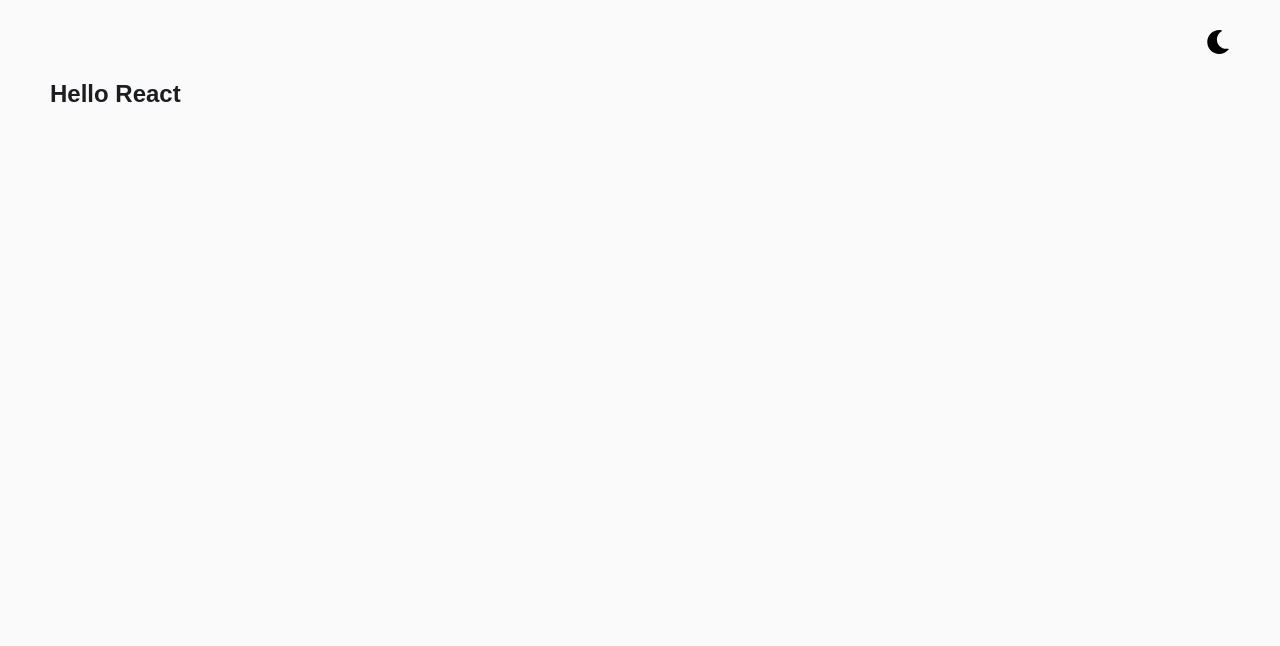
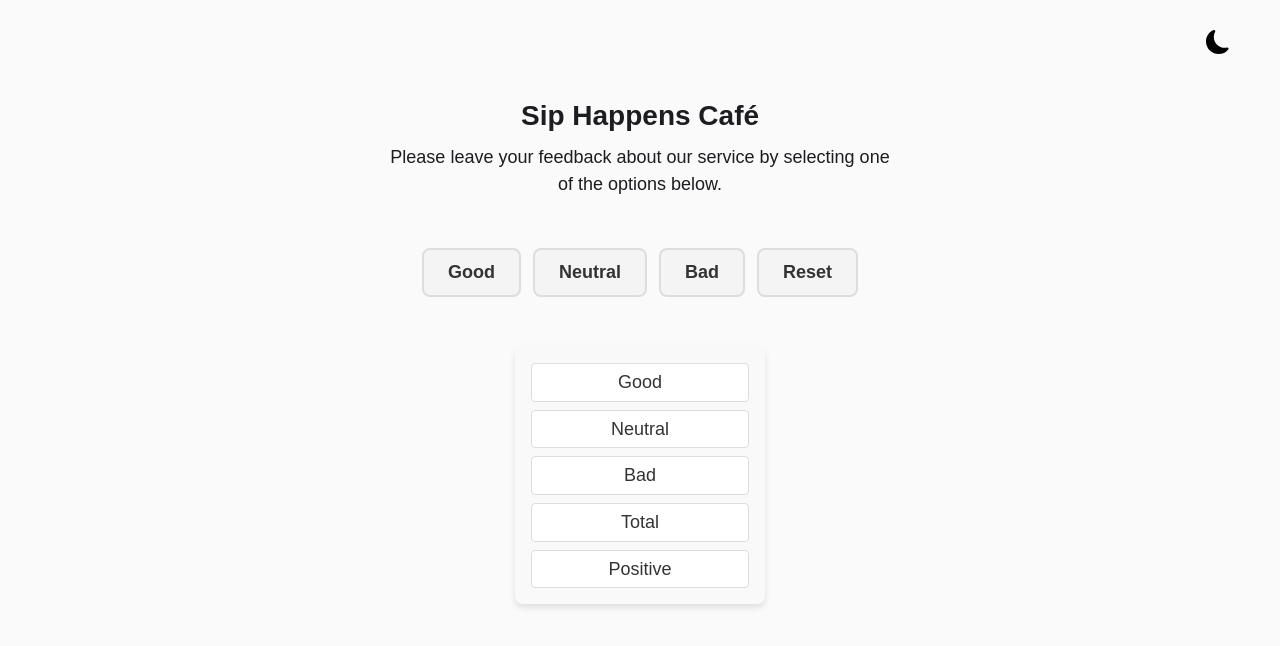
Before and after one commit to Vlad-Rzaiev/goit-react-hw-02, a React (Vite) app: page / in a window 1280 px wide. Shown: the top 646 px of the page. Built offline with nearby package versions, Linux system fonts and the light colour scheme.

Commit message:
add all components

```diff
--- a/src/App.jsx
+++ b/src/App.jsx
@@ -2,12 +2,15 @@ import { useState, useEffect } from 'react';
 import Section from './components/section/Section';
 import Container from './components/container/Container';
 import DarkModeButton from './components/DakModeButton/DakModeButton';
+import Description from './components/Description/Description';
+import Options from './components/Options/Options';
+import Feedback from './components/Feedback/Feedback';
 
 function App() {
   const [isDarkMode, setIsDarkMode] = useState(() => {
     const savedTheme = localStorage.getItem('theme');
 
-    if (savedTheme) {
+    if (savedTheme !== null) {
       return JSON.parse(savedTheme);
     }
 
@@ -24,14 +27,19 @@ function App() {
   }, [isDarkMode]);
 
   const toggleDarkMode = () => {
-    setIsDarkMode(prev => !prev);
+    setIsDarkMode(state => !state);
   };
 
   return (
     <Section>
       <Container>
         <DarkModeButton onClick={toggleDarkMode} isDarkMode={isDarkMode} />
-        <h1>Hello React</h1>
+
+        <Description />
+
+        <Options />
+
+        <Feedback />
       </Container>
     </Section>
   );
--- a/src/components/DakModeButton/DakModeButton.jsx
+++ b/src/components/DakModeButton/DakModeButton.jsx
@@ -1,13 +1,13 @@
-import { FaMoon, FaSun } from 'react-icons/fa';
+import { BsMoonFill, BsSunFill } from 'react-icons/bs';
 import styles from './DakModeButton.module.css';
 
 export default function DarkModeButton({ onClick, isDarkMode }) {
   return (
     <button className={styles.button} onClick={onClick}>
       {isDarkMode ? (
-        <FaSun color="yellow" size="24" />
+        <BsSunFill color="yellow" size="24" />
       ) : (
-        <FaMoon color="black" size="24" />
+        <BsMoonFill color="black" size="24" />
       )}
     </button>
   );
--- /dev/null
+++ b/src/components/Description/Description.jsx
@@ -0,0 +1,13 @@
+import styles from './Description.module.css';
+
+export default function Description() {
+  return (
+    <div className={styles.descriptionContainer}>
+      <h1 className={styles.descriptionTitle}>Sip Happens Café</h1>
+      <p className={styles.descriptionText}>
+        Please leave your feedback about our service by selecting one of the
+        options below.
+      </p>
+    </div>
+  );
+}
--- /dev/null
+++ b/src/components/Description/Description.module.css
@@ -0,0 +1,16 @@
+.descriptionContainer {
+  text-align: center;
+  max-width: 500px;
+  margin: 0 auto 50px;
+}
+
+.descriptionTitle {
+  font-size: 28px;
+  font-weight: 700;
+  margin-bottom: 12px;
+}
+
+.descriptionText {
+  font-size: 18px;
+  line-height: 1.5;
+}
--- /dev/null
+++ b/src/components/Feedback/Feedback.jsx
@@ -0,0 +1,13 @@
+import styles from './Feedback.module.css';
+
+export default function Feedback() {
+  return (
+    <div className={styles.feedbackContainer}>
+      <p className={styles.feedbackText}>Good</p>
+      <p className={styles.feedbackText}>Neutral</p>
+      <p className={styles.feedbackText}>Bad</p>
+      <p className={styles.feedbackText}>Total</p>
+      <p className={styles.feedbackText}>Positive</p>
+    </div>
+  );
+}
--- /dev/null
+++ b/src/components/Feedback/Feedback.module.css
@@ -0,0 +1,34 @@
+.feedbackContainer {
+  display: flex;
+  flex-direction: column;
+  align-items: center;
+  gap: 8px;
+  padding: 16px;
+  border-radius: 8px;
+  background-color: #f9f9f9;
+  box-shadow: 0px 4px 6px rgba(0, 0, 0, 0.1);
+  width: 250px;
+  margin: 0 auto;
+}
+
+.feedbackText {
+  font-size: 18px;
+  font-weight: 500;
+  color: #333;
+  padding: 8px 12px;
+  border-radius: 4px;
+  width: 100%;
+  text-align: center;
+  background-color: #ffffff;
+  border: 1px solid #ddd;
+  transition: background-color 250ms linear, color 250ms linear,
+    transform 250ms linear;
+}
+
+.feedbackText:hover,
+.feedbackText:focus {
+  background-color: #ddd;
+  color: #000;
+  transform: scale(1.05);
+  outline: none;
+}
--- /dev/null
+++ b/src/components/Options/Options.jsx
@@ -0,0 +1,12 @@
+import styles from './Options.module.css';
+
+export default function Options() {
+  return (
+    <div className={styles.optionsContainer}>
+      <button className={styles.optionsButton}>Good</button>
+      <button className={styles.optionsButton}>Neutral</button>
+      <button className={styles.optionsButton}>Bad</button>
+      <button className={styles.optionsButton}>Reset</button>
+    </div>
+  );
+}
--- /dev/null
+++ b/src/components/Options/Options.module.css
@@ -0,0 +1,27 @@
+.optionsContainer {
+  display: flex;
+  flex-wrap: wrap;
+  gap: 12px;
+  justify-content: center;
+  margin-bottom: 50px;
+}
+
+.optionsButton {
+  padding: 12px 24px;
+  font-size: 18px;
+  font-weight: 600;
+  border: 2px solid transparent;
+  border-radius: 8px;
+  background-color: #f4f4f4;
+  color: #333;
+  border-color: #ddd;
+  transition: background-color 0.3s ease, transform 0.2s ease,
+    border-color 0.3s ease;
+}
+
+.optionsButton:hover,
+.optionsButton:focus {
+  background-color: #ddd;
+  border-color: #bbb;
+  transform: scale(1.05);
+}
--- a/src/components/section/Section.module.css
+++ b/src/components/section/Section.module.css
@@ -1,15 +1,15 @@
 .section {
-  padding: 32px 0;
+  padding: 70px 0;
 }
 
 @media screen and (min-width: 768px) {
   .section {
-    padding: 50px 0;
+    padding: 80px 0;
   }
 }
 
 @media screen and (min-width: 1280px) {
   .section {
-    padding: 80px 0;
+    padding: 100px 0;
   }
 }
```
